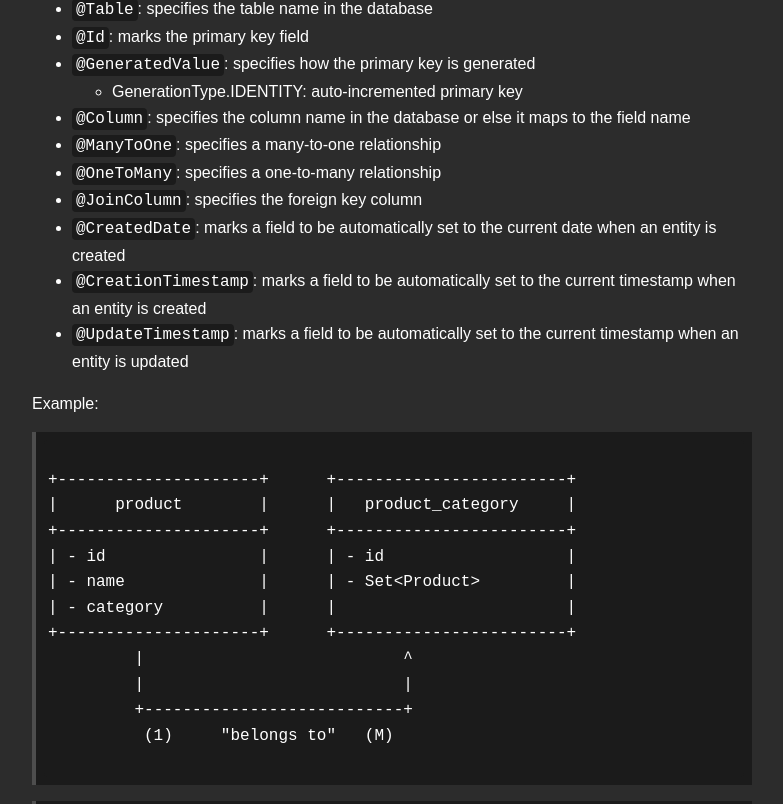
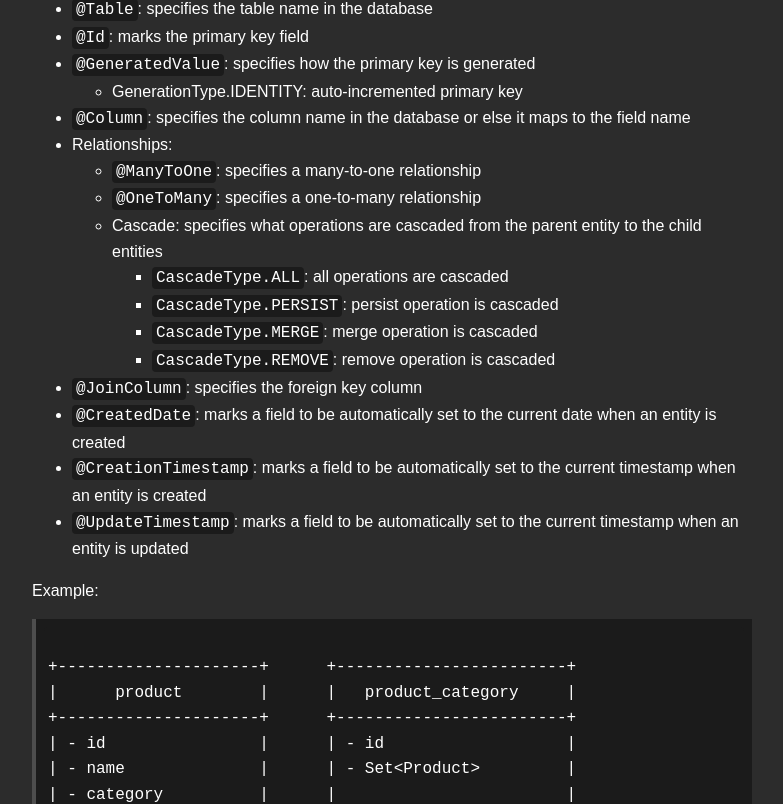
Before and after one commit to tuantrancode/tuantrancode.github.io, a Next.js app in the folder react/: page /Java/java-rest-api in a window 1280 px wide. Shown: the part 1436-2240 px from the top of the page, without its empty margins (248-1031 px from the left). Built offline with nearby package versions, Linux system fonts and the light colour scheme.

Commit message:
Fix Entity section example

```diff
--- a/react/src/app/Java/java-rest-api/page.js
+++ b/react/src/app/Java/java-rest-api/page.js
@@ -122,8 +122,18 @@ export default function RestAPI() {
             <li>GenerationType.IDENTITY: auto-incremented primary key</li>
           </ul>
           <li><code>@Column</code>: specifies the column name in the database or else it maps to the field name</li>
-          <li><code>@ManyToOne</code>: specifies a many-to-one relationship</li>
-          <li><code>@OneToMany</code>: specifies a one-to-many relationship</li>
+          <li>Relationships:</li>
+          <ul>
+            <li><code>@ManyToOne</code>: specifies a many-to-one relationship</li>
+            <li><code>@OneToMany</code>: specifies a one-to-many relationship</li>
+            <li>Cascade: specifies what operations are cascaded from the parent entity to the child entities</li>
+            <ul>
+              <li><code>CascadeType.ALL</code>: all operations are cascaded</li>
+              <li><code>CascadeType.PERSIST</code>: persist operation is cascaded</li>
+              <li><code>CascadeType.MERGE</code>: merge operation is cascaded</li>
+              <li><code>CascadeType.REMOVE</code>: remove operation is cascaded</li>
+            </ul>
+          </ul>
           <li><code>@JoinColumn</code>: specifies the foreign key column</li>
           <li><code>@CreatedDate</code>: marks a field to be automatically set to the current date when an entity is created</li>
           <li><code>@CreationTimestamp</code>: marks a field to be automatically set to the current timestamp when an entity is created</li>
@@ -141,7 +151,7 @@ export default function RestAPI() {
          |                           ^
          |                           |
          +---------------------------+
-          (1)     "belongs to"   (M)
+          (M)     "belongs to"   (1)
         `}</code></pre>
         <CodeBlock language="java">{`
 @Entity
```
